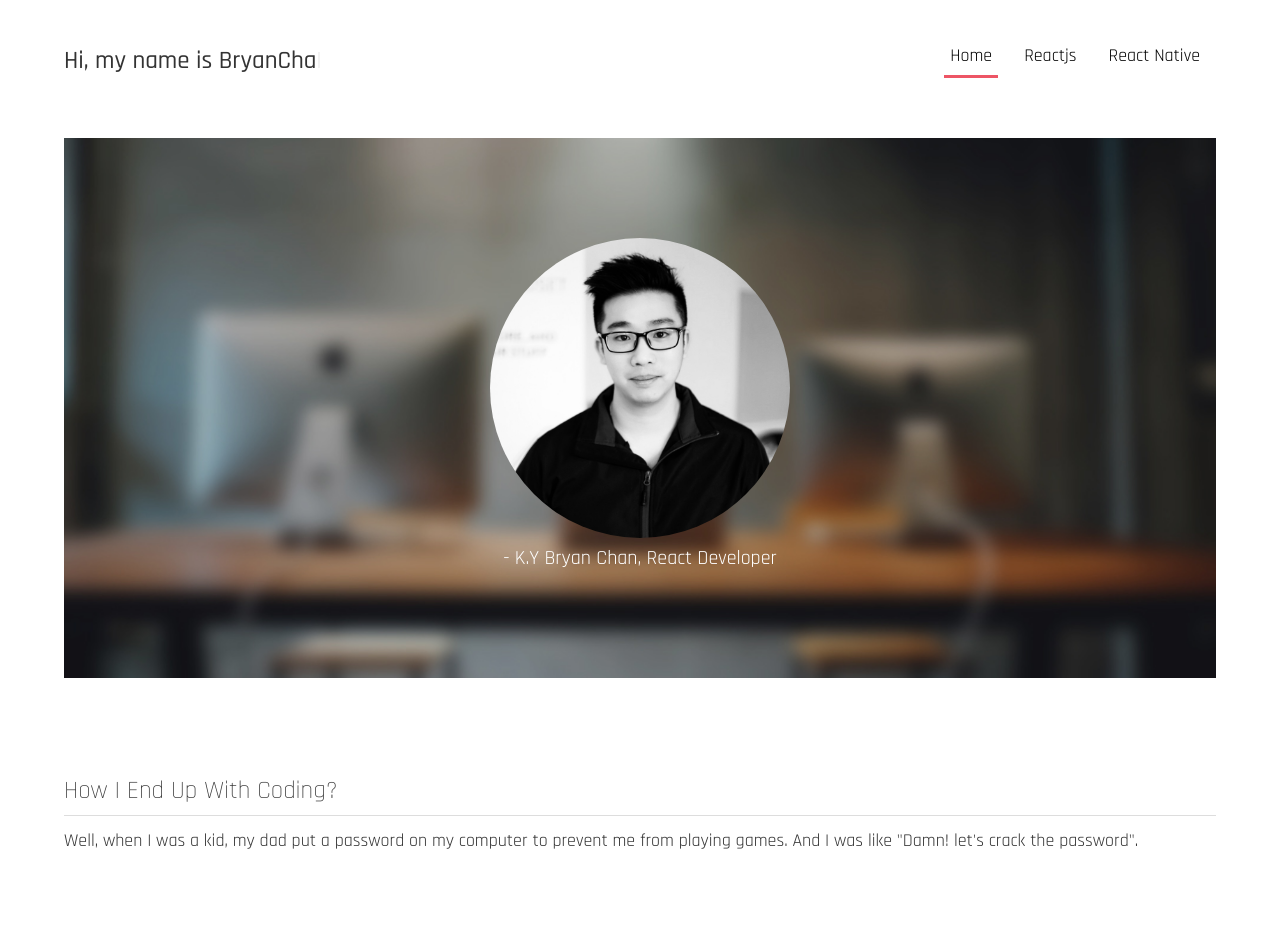
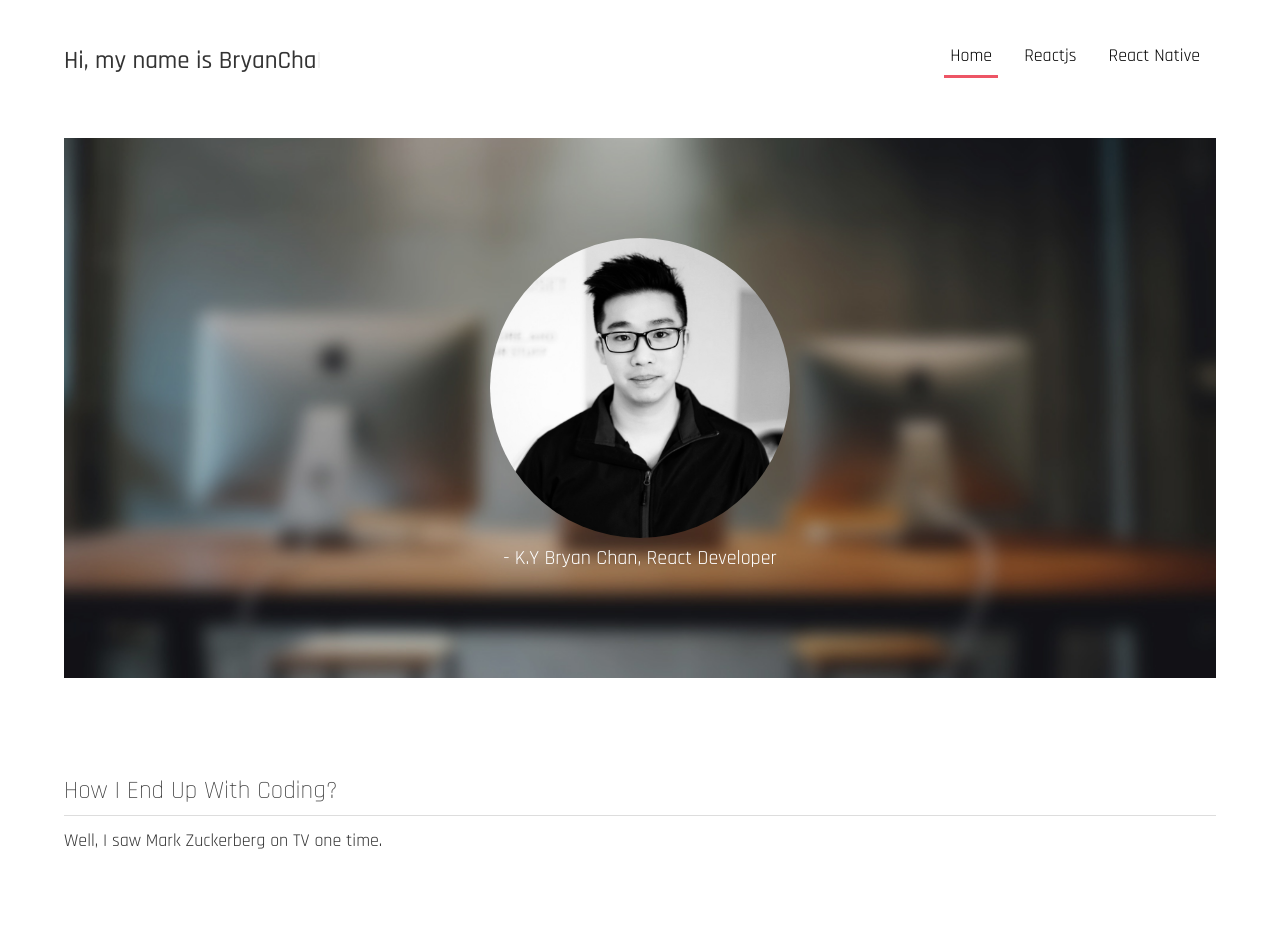
Before and after one commit to ckybryan/personal-site, a React (Create React App) app: page / in a window 1280 px wide. Shown: the top 952 px of the page. Built offline with nearby package versions, Linux system fonts and the light colour scheme.

Commit message:
changed description

```diff
--- a/src/pages/Home.js
+++ b/src/pages/Home.js
@@ -38,9 +38,7 @@ class Home extends Component {
           <h2>How I End Up With Coding?</h2>
           <br />
           <p>
-            Well, when I was a kid, my dad put a password on my computer to
-            prevent me from playing games. And I was like "Damn! let's crack the
-            password".
+            Well, I saw Mark Zuckerberg on TV one time.
           </p>
         </div>
 
```
